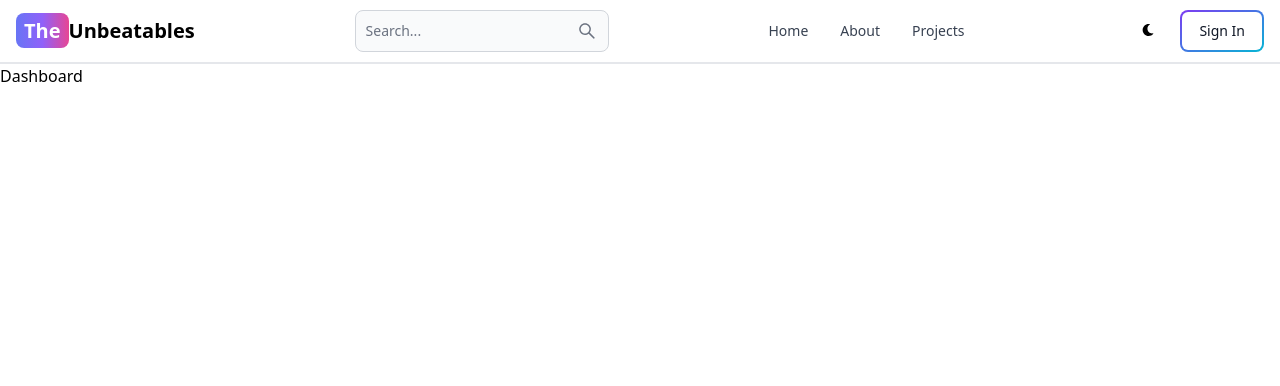
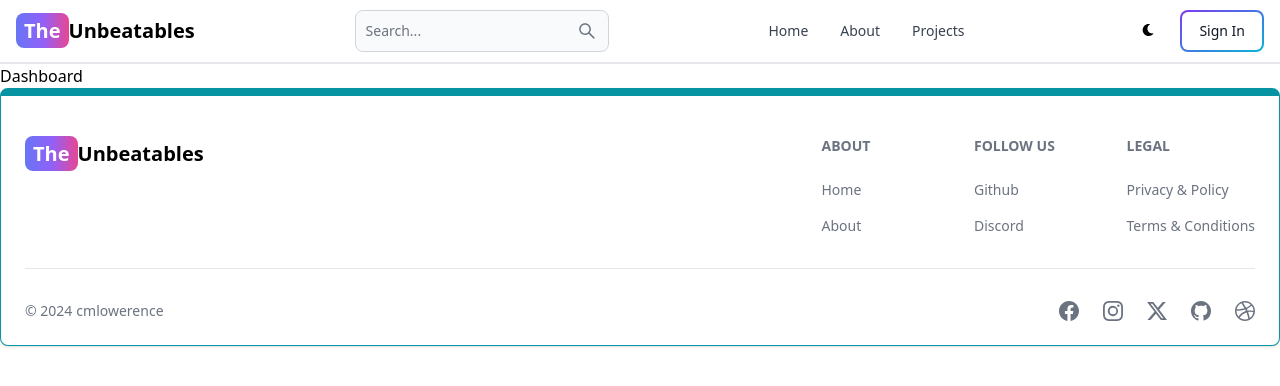
Before and after one commit to cmlowerence/Blog, a React (Vite) app in the folder client/: page /dashboard in a window 1280 px wide. Shown: the top 386 px of the page. Built offline with nearby package versions, Linux system fonts and the light colour scheme.

Commit message:
create and add footer component

```diff
--- a/client/src/App.jsx
+++ b/client/src/App.jsx
@@ -5,6 +5,7 @@
 import SignUp from "./pages/SignUp";
 import Dashboard from "./pages/Dashboard";
 import Header from "./components/Header";
+import FooterCom from "./components/Footer";
 
 export default function App() {
   return (
@@ -17,6 +18,7 @@
         <Route path="/sign-up" element={<SignUp />} />
         <Route path="/dashboard" element={<Dashboard />} />
       </Routes>
+      <FooterCom />
     </BrowserRouter>
   )
 }
--- /dev/null
+++ b/client/src/components/Footer.jsx
@@ -0,0 +1,70 @@
+import { Footer } from "flowbite-react";
+import { Link } from "react-router-dom";
+import { BsFacebook, BsInstagram, BsTwitterX, BsGithub, BsDribbble } from 'react-icons/bs';
+export default function FooterCom() {
+  return (
+    <Footer container className="border border-t-8 border-teal-500">
+      <div className="w-full max-w-7xl mx-auto">
+        <div className="grid w-full justify-between sm:flex md:grid-cols-1">
+          <div className="mt-5">
+            <Link
+              to="/"
+              className="self-center whitespace-nowrap text-lg sm:text-xl font-semibold dark:text-white"
+            >
+              <span className="px-2 py-1 bg-gradient-to-r from-indigo-500 via-purple-500 to-pink-500 rounded-lg text-white">
+                The
+              </span>
+              Unbeatables
+            </Link>
+          </div>
+          <div className="grid grid-cols-2 gap-8 mt-4 sm:grid-cols-3 sm:gap-6">
+            <div>
+            <Footer.Title title="About" />
+            <Footer.LinkGroup col>
+              <Footer.Link href="/" >
+                Home
+              </Footer.Link>
+              <Footer.Link href="/about">
+                About
+              </Footer.Link>
+            </Footer.LinkGroup>
+            </div>
+            <div>
+            <Footer.Title title="Follow Us" />
+            <Footer.LinkGroup col>
+              <Footer.Link href="https://www.github.com/cmlowerence" target="_blank" rel="noopener noreferrer">
+                Github
+              </Footer.Link>
+              <Footer.Link href="#">
+                Discord
+              </Footer.Link>
+            </Footer.LinkGroup>
+            </div>
+            <div>
+            <Footer.Title title="Legal" />
+            <Footer.LinkGroup col>
+              <Footer.Link href="#" >
+                Privacy & Policy
+              </Footer.Link>
+              <Footer.Link href="#">
+                Terms & Conditions
+              </Footer.Link>
+            </Footer.LinkGroup>
+            </div>
+          </div>
+        </div>
+        <Footer.Divider />
+        <div className="w-full sm:flex sm:items-center sm:justify-between">
+          <Footer.Copyright href='#' by="cmlowerence" year={new Date().getFullYear()} />
+          <div className="flex gap-6 sm:mt-0 mt-4 sm:justify-center">
+            <Footer.Icon href='#' icon={BsFacebook}/>
+            <Footer.Icon href='#' icon={BsInstagram}/>
+            <Footer.Icon href='#' icon={BsTwitterX}/>
+            <Footer.Icon href='https://github.com/cmlowerence' icon={BsGithub}/>
+            <Footer.Icon href='#' icon={BsDribbble}/>
+          </div>
+        </div>
+      </div>
+    </Footer>
+  );
+}
```
